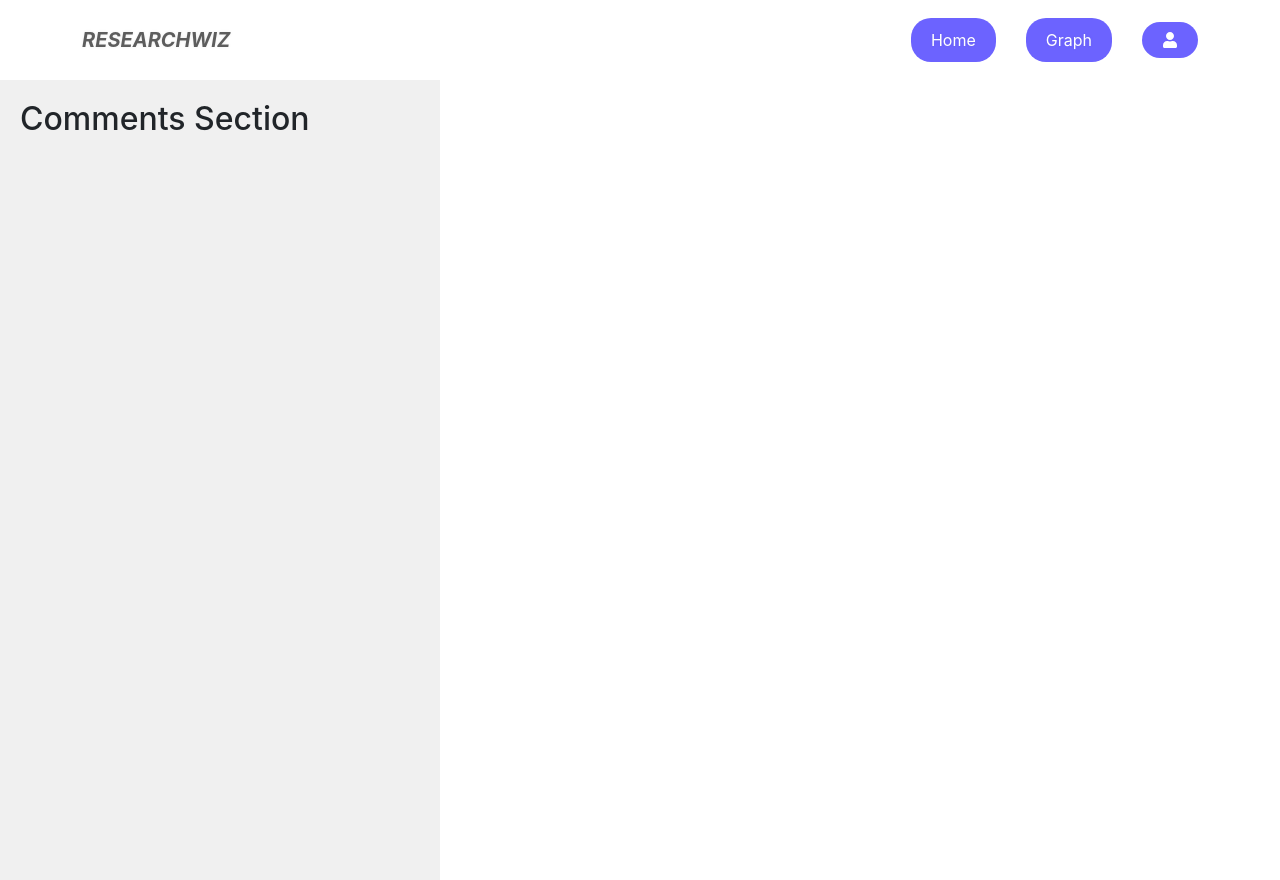
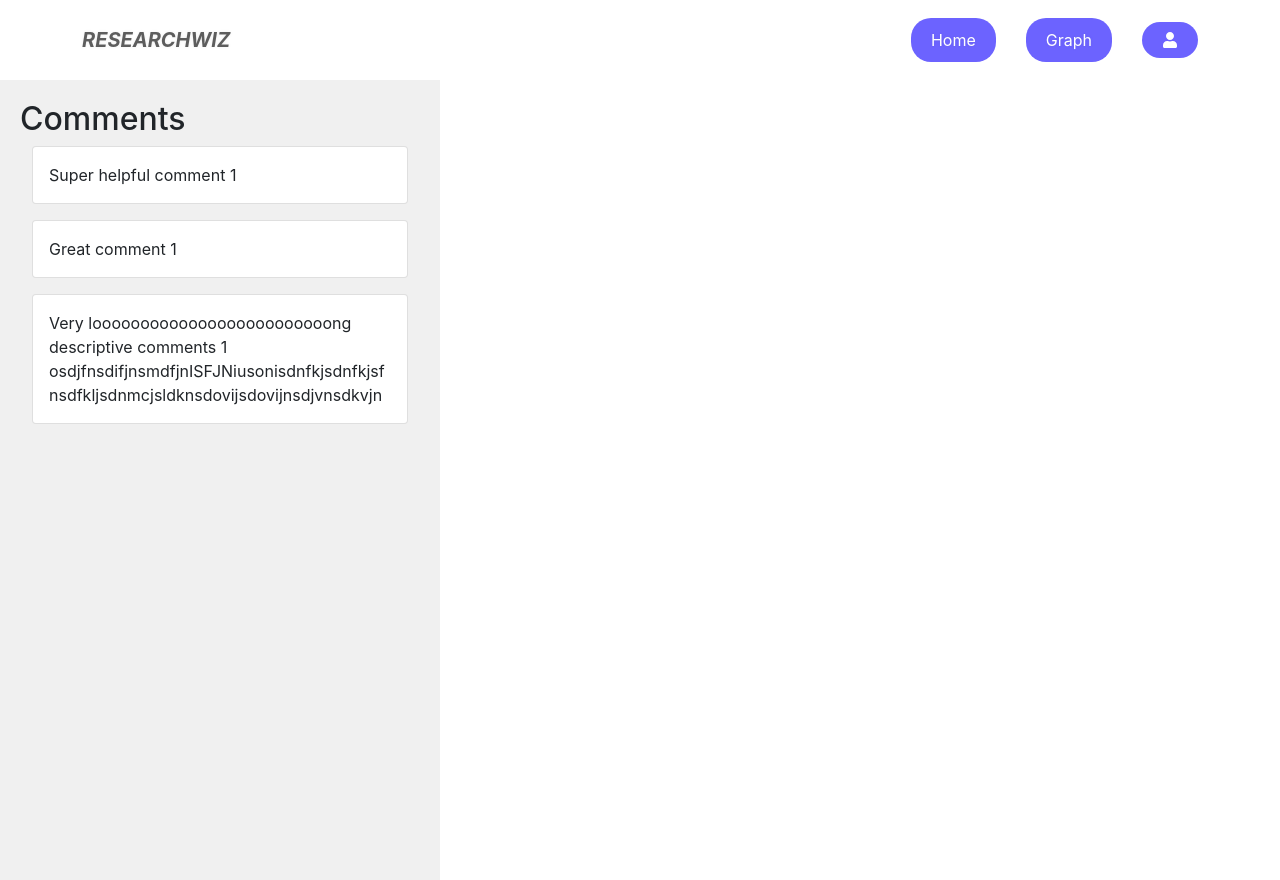
Before and after one commit to MrY-dev/researchWiz, a React (Create React App) app in the folder client/: page /pdfviewer in a window 1280 px wide. Built offline with nearby package versions, Linux system fonts and the light colour scheme; no server answers.

Commit message:
Display comments

```diff
--- /dev/null
+++ b/client/src/Components/CommentList.jsx
@@ -0,0 +1,15 @@
+export default function CommentList(props) {
+    return (
+        <div className="container">
+        {props.comments.length === 0 ? <div><p>Add comments here!</p></div> : (props.comments.map((item, index) => (
+            <div
+            className="card mb-3"
+            key={index}>
+                <div className="card-body">
+                    <p className="card-text">{item}</p>
+                </div>
+            </div>
+        )))}
+        </div>
+    );
+}
--- a/client/src/Components/PDFViewer.css
+++ b/client/src/Components/PDFViewer.css
@@ -6,10 +6,13 @@
   .pdf-container {
     flex: 2; /* 2/3 of the screen */
     padding: 20px;
+    box-sizing: border-box; /* Include padding in the element's total width and height */
   }
 
   .comments-container {
     flex: 1; /* 1/3 of the screen */
     padding: 20px;
     background-color: #f0f0f0;
+    box-sizing: border-box; /* Include padding in the element's total width and height */
+    overflow-y: auto; /* Add vertical scrollbar if needed */
   }
--- a/client/src/Components/PDFViewer.jsx
+++ b/client/src/Components/PDFViewer.jsx
@@ -1,18 +1,20 @@
 import { useState, useEffect } from 'react';
 import './PDFViewer.css';
-import InnerNavbar from './InnerNavbar';
+import CommentList from './CommentList.jsx';
+import InnerNavbar from './InnerNavbar.jsx';
+import { cmntList } from './mockData.js';
 
 export default function PDFViewerComponent() {
-  const [pdfUrl, setPdfUrl] = useState(null);
+  const [pdfUrl, setPdfUrl] = useState('./Exam Rules-2023.pdf');
 
   useEffect(() => {
     const fetchPdf = async () => {
       try {
         // Replace 'great' with your actual PDF endpoint
-        const response = await fetch('great');
-        const pdfBlob = await response.blob();
-        const pdfObjectURL = URL.createObjectURL(pdfBlob);
-        setPdfUrl(pdfObjectURL);
+        // const response = await fetch('great');
+        // const pdfBlob = await response.blob();
+        // const pdfObjectURL = URL.createObjectURL(pdfBlob);
+        // setPdfUrl(pdfObjectURL);
       } catch (error) {
         console.error('Error fetching PDF:', error);
       }
@@ -26,12 +28,11 @@ export default function PDFViewerComponent() {
     <InnerNavbar />
     <div className="pdf-page-container">
       <div className="comments-container">
-        <h2>Comments Section</h2>
-        {/* Add your comment component and add button here */}
+        <h2>Comments</h2>
+        <CommentList comments={cmntList[0].comments}/>
       </div>
       <div className="pdf-container">
-        {/*pdfUrl && <iframe src={pdfUrl} width="100%" height="100%" title="Embedded PDF"></iframe>*/}
-        <iframe src="./Exam Rules-2023.pdf" width="100%" height="600px" title="Embedded PDF"></iframe>
+        {pdfUrl && <iframe src={pdfUrl} width="100%" height="100%" title="Embedded PDF"></iframe>}
       </div>
     </div>
     </div>
--- a/client/src/Components/mockData.js
+++ b/client/src/Components/mockData.js
@@ -35,7 +35,7 @@ const responseData = [
       }
 ]
 const recentSearch = [
-        {
+      {
         title:"RecentSearch 1dshgkfhghhhhgjhfgsjhgfjhgfhcvjvchj fbcjbsjhcbdjbvjh dvbbvjhdbvjhbdh jhvbdjhvbhjvbd"
       },
       {
@@ -46,4 +46,17 @@ const recentSearch = [
       },
 ]
 
-export {searchData, responseData,recentSearch}
+const cmntList = [
+  {
+    paper_id: 'qwksfjgvsd120',
+    email: 'swaz@gmail.com',
+    comments: [ 'Super helpful comment 1', 'Great comment 1', 'Very looooooooooooooooooooooooong descriptive comments 1 osdjfnsdifjnsmdfjnISFJNiusonisdnfkjsdnfkjsfnsdfkljsdnmcjsldknsdovijsdovijnsdjvnsdkvjn' ]
+  },
+  {
+    paper_id: 'eskdfksfkaw',
+    email: 'askjd@gmail.com',
+    comments: [ 'Super helpful comment 2', 'Great comment 2', 'Very looooooooooooooooooooooooong descriptive comments 2 osdjfnsdifjnsmdfjnISFJNiusonisdnfkjsdnfkjsfnsdfkljsdnmcjsldknsdovijsdovijnsdjvnsdkvjn' ]
+  }
+]
+
+export {searchData, responseData,recentSearch, cmntList}
```
